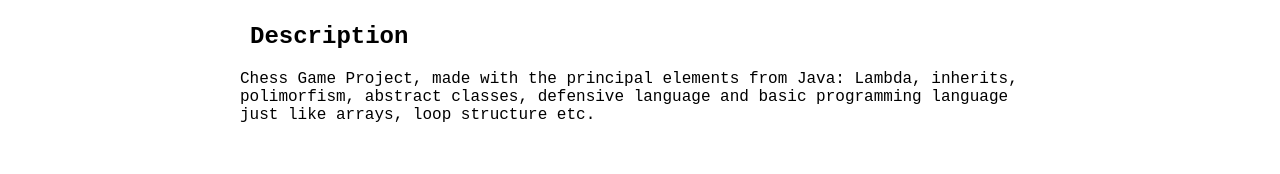
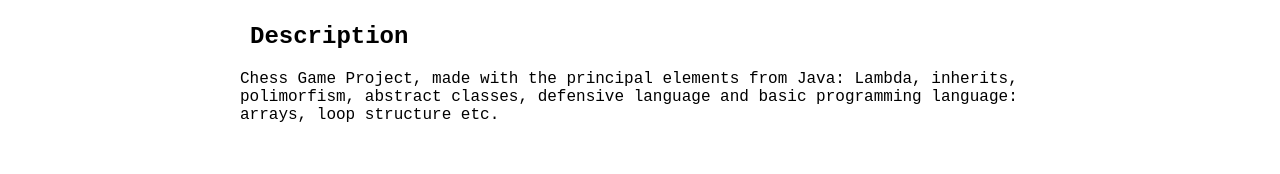
Before and after one commit to FabioSantos99/Projetos_Back-End, a plain HTML site: page index.html in a window 1280 px wide. Shown: the part 415-589 px from the top of the page. Drawn offline with Linux system fonts and the light colour scheme.

Commit message:
Update index.html

```diff
--- a/index.html
+++ b/index.html
@@ -19,7 +19,7 @@
                         <p>Projeto jogo de Xadrez, feito com os principais elementos de Java: Lambda, heranças, polimorfismos, classes abstratas, linguagem defensiva e linguagem de programação básica como arrays, estrutura de repetição etc.</p>
                         <br>
                         <h2>Description</h2>
-                        <p>Chess Game Project, made with the principal elements from Java: Lambda, inherits, polimorfism, abstract classes, defensive language and basic programming language just like arrays, loop structure etc.</p>
+                        <p>Chess Game Project, made with the principal elements from Java: Lambda, inherits, polimorfism, abstract classes, defensive language and basic programming language: arrays, loop structure etc.</p>
                   </div>
             </div>
 
```
